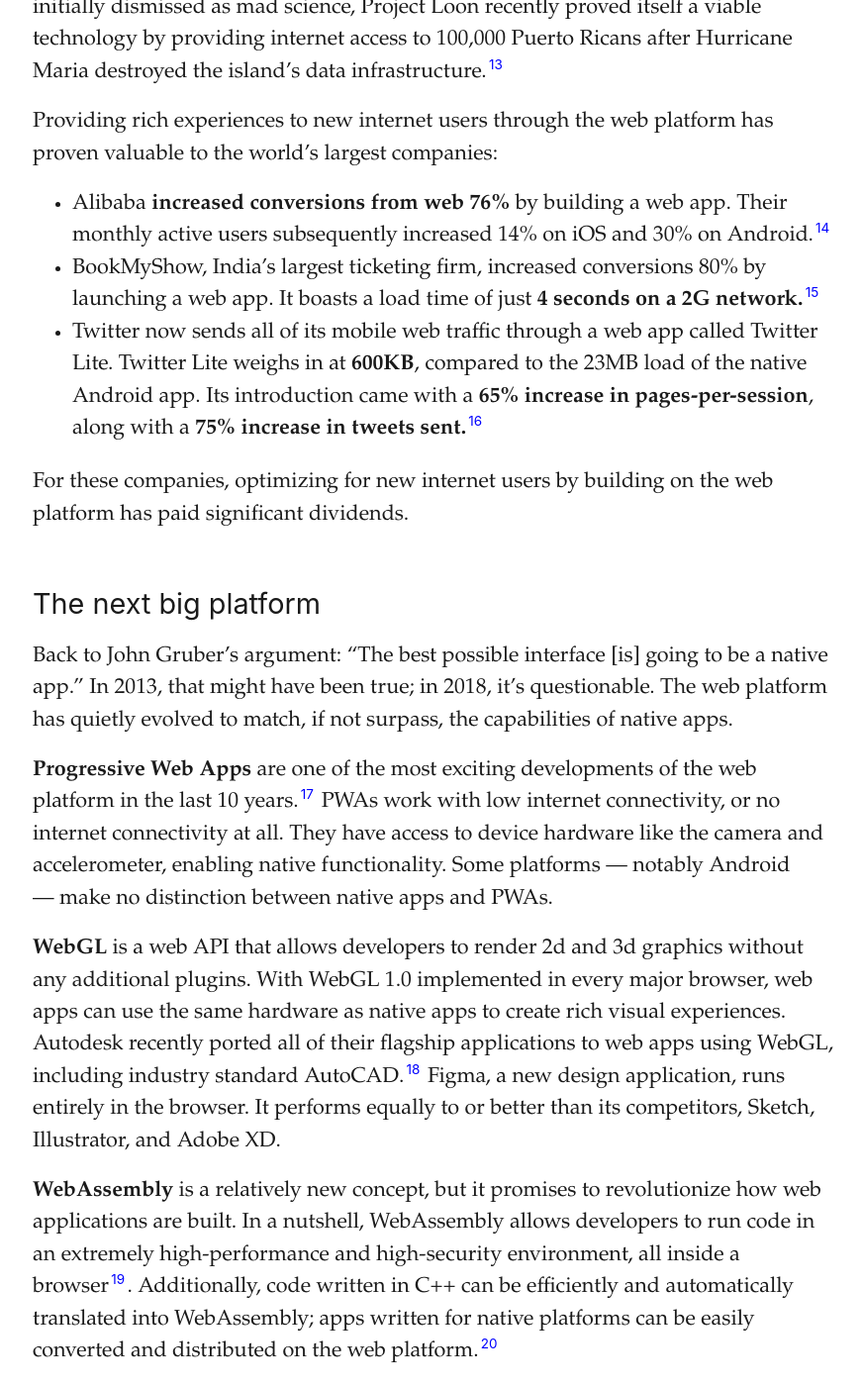
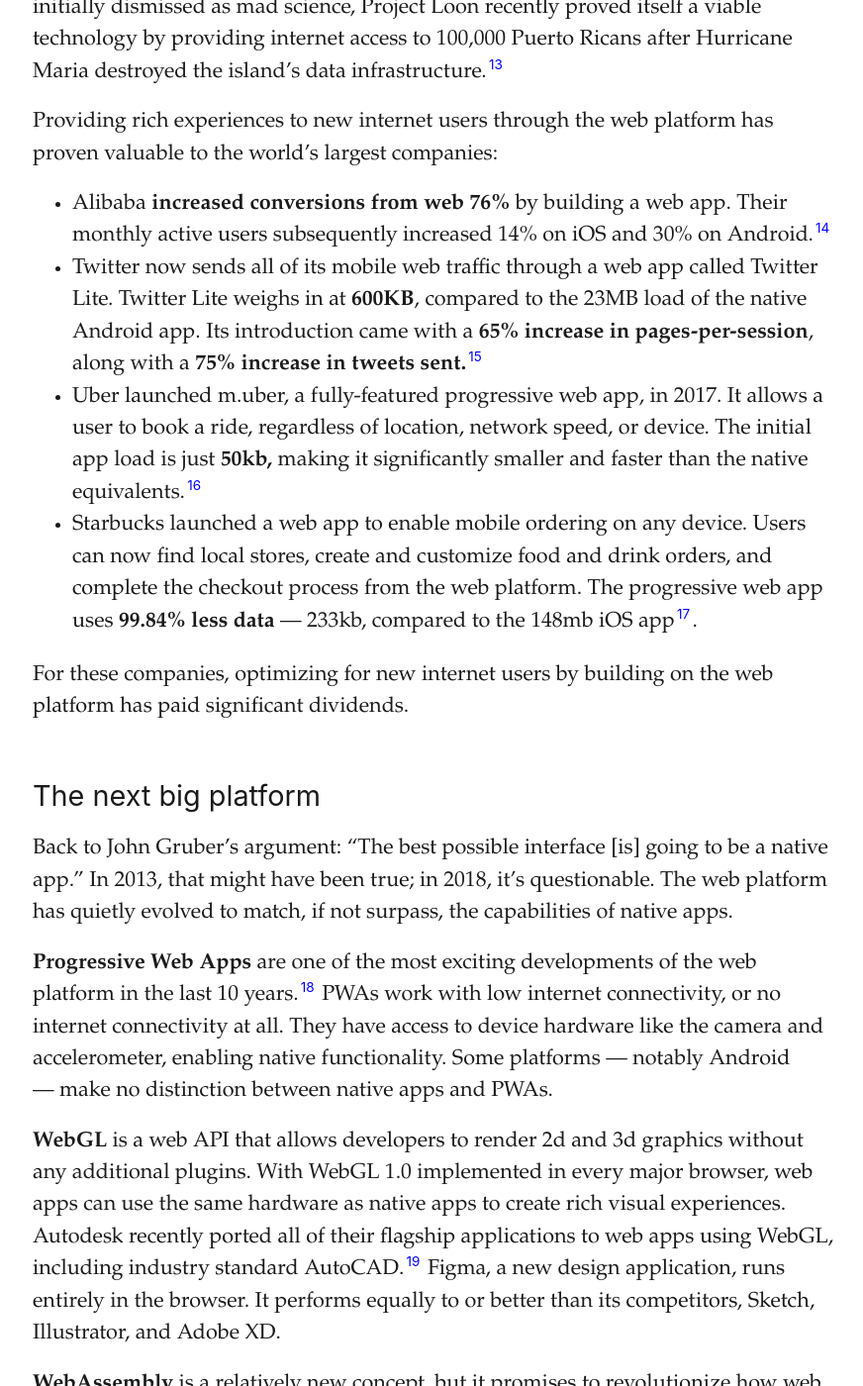
Before and after one commit to ilikescience/ilikescience.github.io, a Jekyll site: the page built from _posts/2018-01-06-web-platform.markdown, in a window 1280 px wide and 1400 px high, scrolled down 2391 px. Shown: the whole window at 99% size, without its empty margins (93-965 px from the left). Built offline with Jekyll 4.4.1, drawn with Linux system fonts in a browser that asks for light colours; some web fonts are replaced; our own code applies the rules of GitHub Pages for plain Markdown files; some of the changed text lies outside the part shown.

Commit message:
more edits to web platform

```diff
--- a/_posts/2018-01-06-web-platform.markdown
+++ b/_posts/2018-01-06-web-platform.markdown
@@ -46,8 +46,9 @@
 Providing rich experiences to new internet users through the web platform has proven valuable to the world’s largest companies:
 
 -  Alibaba **increased conversions from web 76%** by building a web app. Their monthly active users subsequently increased 14% on iOS and 30% on Android.[^14]
--  BookMyShow, India’s largest ticketing firm, increased conversions 80% by launching a web app. It boasts a load time of just **4 seconds on a 2G network.**[^15]
 -  Twitter now sends all of its mobile web traffic through a web app called Twitter Lite. Twitter Lite weighs in at **600KB**, compared to the 23MB load of the native Android app. Its introduction came with a **65% increase in pages-per-session**, along with a **75% increase in tweets sent.**[^16]
+-  Uber launched m.uber, a fully-featured progressive web app, in 2017. It allows a user to book a ride, regardless of location, network speed, or device. The initial app load is just **50kb,** making it significantly smaller and faster than the native equivalents.[^17]
+- Starbucks launched a web app to enable mobile ordering on any device. Users can now find local stores, create and customize food and drink orders, and complete the checkout process from the web platform. The progressive web app uses **99.84% less data** — 233kb, compared to the 148mb iOS app[^18].
 
 For these companies, optimizing for new internet users by building on the web platform has paid significant dividends.
 
@@ -55,16 +56,18 @@
 
 Back to John Gruber’s argument: “The best possible interface [is] going to be a native app.” In 2013, that might have been true; in 2018, it’s questionable. The web platform has quietly evolved to match, if not surpass, the capabilities of native apps.
 
-**Progressive Web Apps** are one of the most exciting developments of the web platform in the last 10 years.[^17] PWAs work with low internet connectivity, or no internet connectivity at all. They have access to device hardware like the camera and accelerometer, enabling native functionality. Some platforms — notably Android — make no distinction between native apps and PWAs.
+**Progressive Web Apps** are one of the most exciting developments of the web platform in the last 10 years.[^19] PWAs work with low internet connectivity, or no internet connectivity at all. They have access to device hardware like the camera and accelerometer, enabling native functionality. Some platforms — notably Android — make no distinction between native apps and PWAs.
 
-**WebGL** is a web API that allows developers to render 2d and 3d graphics without any additional plugins. With WebGL 1.0 implemented in every major browser, web apps can use the same hardware as native apps to create rich visual experiences. Autodesk recently ported all of their flagship applications to web apps using WebGL, including industry standard AutoCAD.[^18] Figma, a new design application, runs entirely in the browser. It performs equally to or better than its competitors, Sketch, Illustrator, and Adobe XD.
+**WebGL** is a web API that allows developers to render 2d and 3d graphics without any additional plugins. With WebGL 1.0 implemented in every major browser, web apps can use the same hardware as native apps to create rich visual experiences. Autodesk recently ported all of their flagship applications to web apps using WebGL, including industry standard AutoCAD.[^20] Figma, a new design application, runs entirely in the browser. It performs equally to or better than its competitors, Sketch, Illustrator, and Adobe XD.
 
-**WebAssembly** is a relatively new concept, but it promises to revolutionize how web applications are built. In a nutshell, WebAssembly allows developers to run code in an extremely high-performance and high-security environment, all inside a browser[^19]. Additionally, code written in C++ can be efficiently and automatically translated into WebAssembly; apps written for native platforms can be easily converted and distributed on the web platform.[^20]
+**WebAssembly** is a relatively new concept, but it promises to revolutionize how web applications are built. In a nutshell, WebAssembly allows developers to run code in an extremely high-performance and high-security environment, all inside a browser[^21]. Additionally, code written in C++ can be efficiently and automatically translated into WebAssembly; apps written for native platforms can be easily converted and distributed on the web platform.[^22]
+
+**Payment Request API** is a new specification with a bold mission: _eliminate checkout forms[^23]._ The Payment Request API hooks into platform payment systems — think Apple Pay and Google Wallet/Android Pay — and securely handles the exchange of credentials.
 
 **React Native and Electron** are two examples of  how web platform technology is invading other platforms:
 
-- React Native is an extension of Facebook’s React library. It allows developers to write a single code base (in Javascript), and compile to other native platforms (like Objective C and Java).
-- Electron, on the other hand, runs web platform code _inside_ desktop platforms, hooking into low-level functionality to run efficiently.[^21]
+- React Native is an extension of Facebook’s React library. It allows developers to write a single code base (in Javascript), and compile to other native platforms (like Objective C and Java).[^24] In addition to making it easy to write the same code for both iOS and Android, the newer React Native Web library introduces the idea of a single code base for _every_ platform, including the web[^25].
+- Electron, on the other hand, runs web platform code _inside_ desktop platforms, hooking into low-level functionality to run efficiently.[^26]
 
 ---
 
```
Also changed, not shown: other parts of _posts/2018-01-06-web-platform.markdown (+15 -5 lines).
